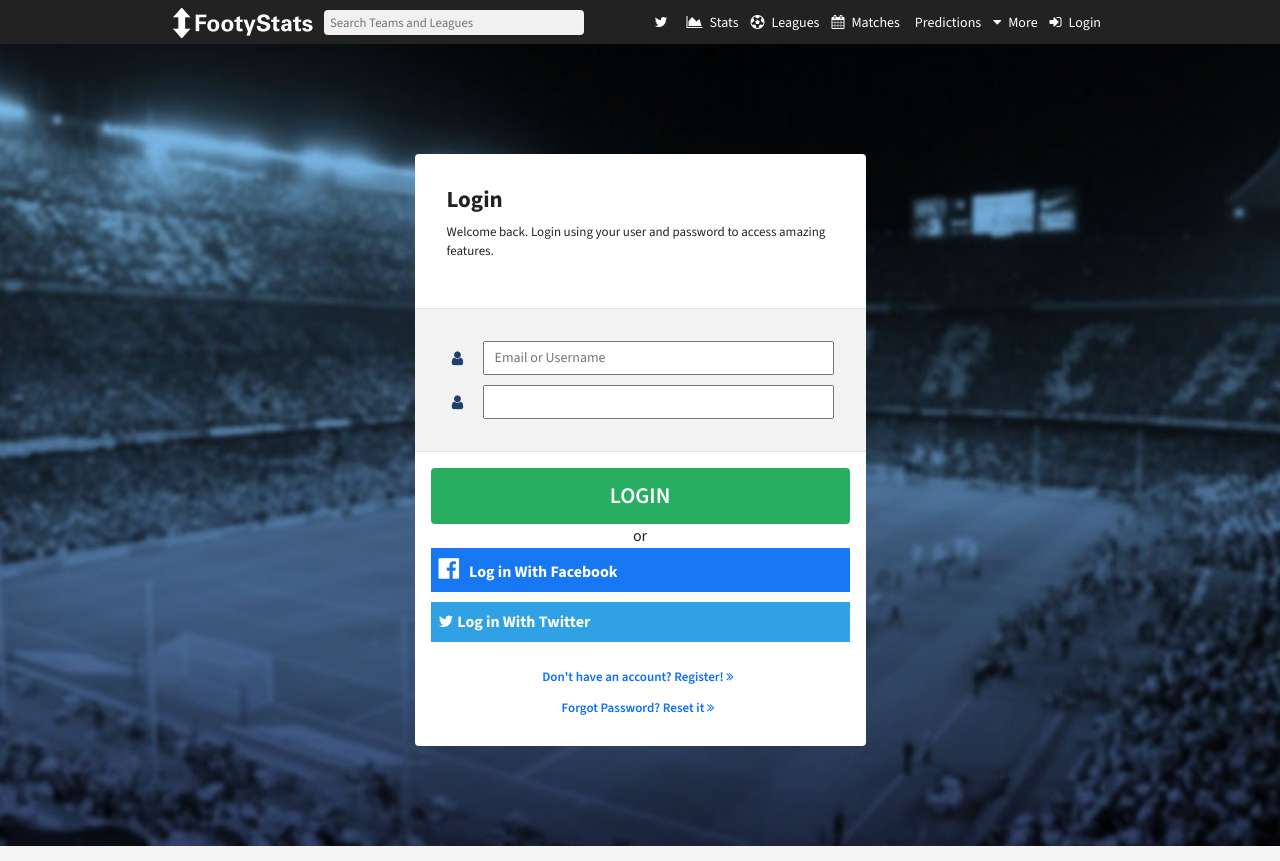
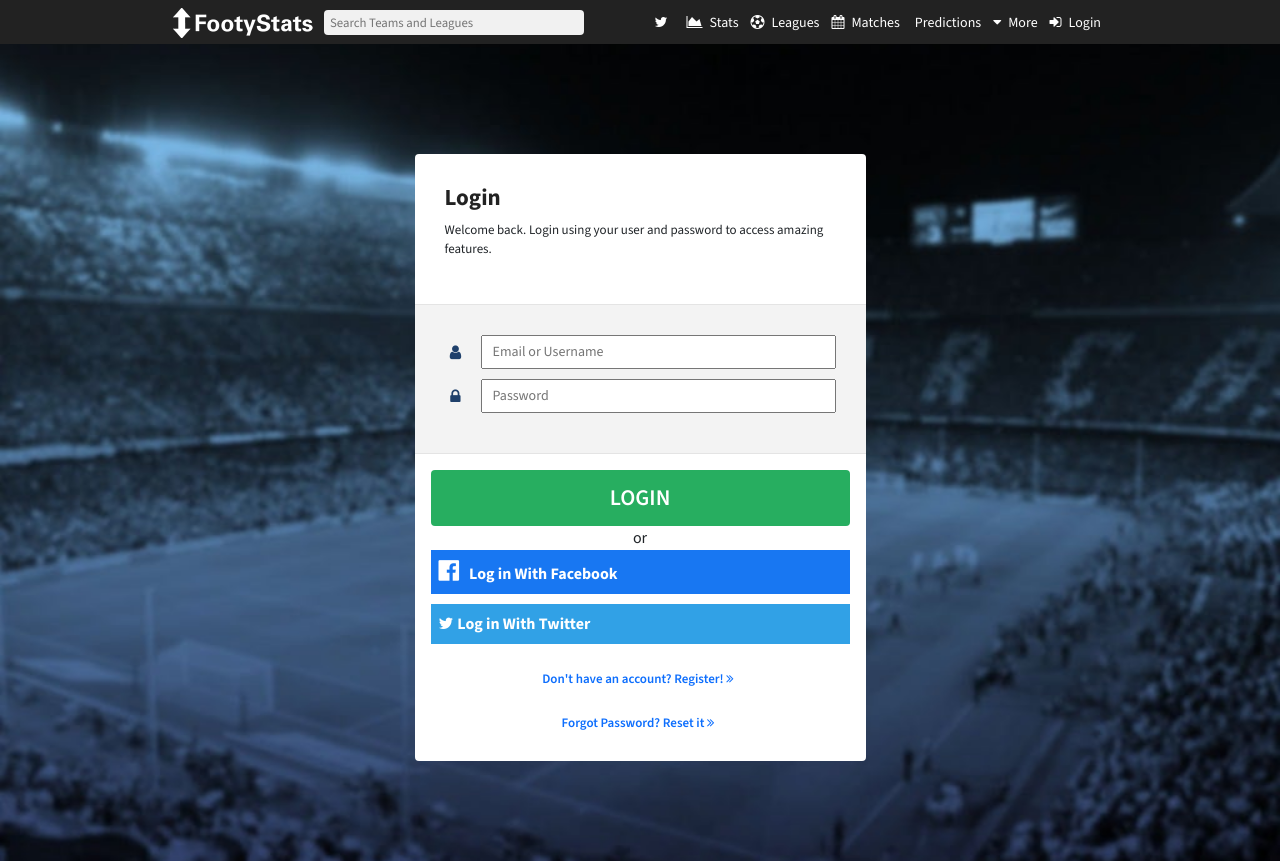
Before and after one commit to AntonioCassian/footy-stats, a Vue app: page /login in a window 1280 px wide. Built offline with nearby package versions, Linux system fonts and the light colour scheme.

Commit message:
feat: login page created

```diff
--- /dev/null
+++ b/src/components/Form/Button.vue
@@ -0,0 +1,32 @@
+<template>
+    <button class="submit-form">
+        {{text}}
+        <i v-if="icon" :class="icon"></i>
+    </button>
+</template>
+
+<script>
+export default{
+    name: 'ButtonForm',
+    props: ['text', 'icon']
+}
+</script>
+
+<style scoped>
+    .submit-form {
+        width: 100%;
+        padding: 0.5em 0;
+        text-align: center;
+        font-size: 1.4em;
+        text-transform: uppercase;
+        cursor: pointer;
+        background: #27ae60;
+        color: #fff;
+        font-weight: 600;
+        border: none;
+        border-radius: 4px;
+    }
+    .submit-form:hover {
+        opacity: 0.8;
+    }
+</style>
--- /dev/null
+++ b/src/components/Form/Input.vue
@@ -0,0 +1,35 @@
+<template>
+    <div class="feed-form">
+        <span :class="icon" aria-hidden="true"></span>
+        <input :type="type" :placeholder="place" :v-model="model"/>
+    </div>
+</template>
+<script>
+export default {
+    name: 'Input',
+    props: ['type', 'icon', 'place', 'model']
+}
+</script>
+
+<style scoped>
+    .feed-form {
+        display: flex;
+        align-items: center;
+        margin-bottom: 10px;
+    }
+    .feed-form > span{
+        font-size: 16px;
+        margin-right: 14px;
+        flex-basis: 22px;
+        text-align: center;
+        color: #1f406b;
+    }
+    .feed-form > input {
+        flex: 1;
+        width: 80%;
+        font-size: 14px;
+        height: 34px;
+        line-height: normal;
+        padding: 1px 2px 1px 10px;
+    }
+</style>
--- /dev/null
+++ b/src/components/Form/Link.vue
@@ -0,0 +1,31 @@
+<template>
+    <div class="links-form lastf">
+        <a href="" class="reg">
+            {{text}}
+            <i class="fa fa-angle-double-right" aria-hidden="true"></i>
+        </a>
+    </div>
+</template>
+
+<script>
+export default {
+    name:'LinkForm',
+    props: ['text'],
+}
+</script>
+
+<style scoped>
+    .links-form{
+        color: #0066c0;
+        text-align: center;
+        font-size: 13px;
+        margin: 25px 0 12px;
+    }
+    .reg{
+        text-decoration: none;
+        font-weight: 600;
+    }
+    .reg:hover{
+        text-decoration: underline;
+    }
+</style>
--- a/src/views/Login.vue
+++ b/src/views/Login.vue
@@ -11,20 +11,11 @@
                             </div>
                             <form>
                                 <div class="bod">
-                                    <div class="feed-form">
-                                        <span class="fa fa-user icon" aria-hidden="true"></span>
-                                        <input type="email" placeholder="Email or Username" v-model="email"/>
-                                    </div>
-                                    <div class="feed-form fin">
-                                        <span class="fa fa-user icon" aria-hidden="true"></span>
-                                        <input type="email" v-model="email"/>
-                                    </div>
+                                    <Input icon="fa fa-user" type="email" place="Email or Username" :model="user.email"/>
+                                    <Input icon="fa fa-lock" type="password" place="Password" :model="user.senha" />
                                 </div>
-
                                 <div class="foot">
-                                    <button class="submit-form">
-                                        Login
-                                    </button>
+                                    <Button text="Login" type="submit"/>
                                     <p class="text-center mb-0">or</p>
                                     <div class="foot-icons">
                                         <div class="feed-form foot-face">
@@ -41,21 +32,9 @@
                                         </div>
                                     </div>
 
-                                    <div class="links-form">
-                                        <a href="" class="reg">
-                                            Don't have an account? Register!
-                                            <i class="fa fa-angle-double-right" aria-hidden="true"></i>
-                                        </a>
-                                    </div>
-
-                                    <div class="links-form lastf">
-                                        <a href="" class="reg">
-                                            Forgot Password? Reset it
-                                            <i class="fa fa-angle-double-right" aria-hidden="true"></i>
-                                        </a>
-                                    </div>
+                                    <Link text="Don't have an account? Register!  "/>
+                                    <Link text="Forgot Password? Reset it  " class="lastf"/>
                                 </div>
-
                             </form>
                         </div>
                     </b-col>
@@ -68,9 +47,20 @@
 <script>
 import Header from '@/components/template/Header.vue'
 import SubTitle from '@/components/template/SubTitle.vue'
+import Input from '@/components/Form/Input.vue'
+import Button from '@/components/Form/Button.vue'
+import Link from '@/components/Form/Link.vue'
 export default {
     name: 'Login',
-    components: {SubTitle, Header}
+    components: {SubTitle, Header, Input, Button, Link},
+    data(){
+        return {
+            user: {
+                email: '',
+                senha: ''
+            }
+        }
+    }
 }
 </script>
 
@@ -88,10 +78,10 @@ export default {
     }
     .form-head{
         border-radius: 4px 4px 0 0;
-        padding: 32px;
+        padding: 30px;
     }
     .bod{
-        padding: 32px;
+        padding: 30px;
         background: #f3f3f3;
         border-top: 1px solid #e4e4e4;
     }
@@ -124,22 +114,7 @@ export default {
         border-top: 1px solid #e4e4e4;
         border-radius: 0 0 4px 4px;
     }
-    .submit-form {
-        width: 100%;
-        padding: 0.5em 0;
-        text-align: center;
-        font-size: 1.4em;
-        text-transform: uppercase;
-        cursor: pointer;
-        background: #27ae60;
-        color: #fff;
-        font-weight: 600;
-        border: none;
-        border-radius: 4px;
-    }
-    .submit-form:hover {
-        opacity: 0.8;
-    }
+
     .foot-face{
         background: #1877f2;
         color: #fff;
@@ -169,20 +144,8 @@ export default {
         text-decoration: underline;
     }
 
-    .links-form{
-        color: #0066c0;
-        text-align: center;
-        font-size: 13px;
-        margin: 25px 0 12px;
-    }
-    .reg{
-        text-decoration: none;
-        font-weight: 600;
-    }
-    .reg:hover{
-        text-decoration: underline;
-    }
-    .lastf{
-        margin-top: 7px;
+
+    .lastf[data-v-072bf005]{
+        margin: 7px 0 12px;
     }
 </style>
```
Also changed, not shown: src/components/Form/Form.vue (added, +43 -0 lines).
